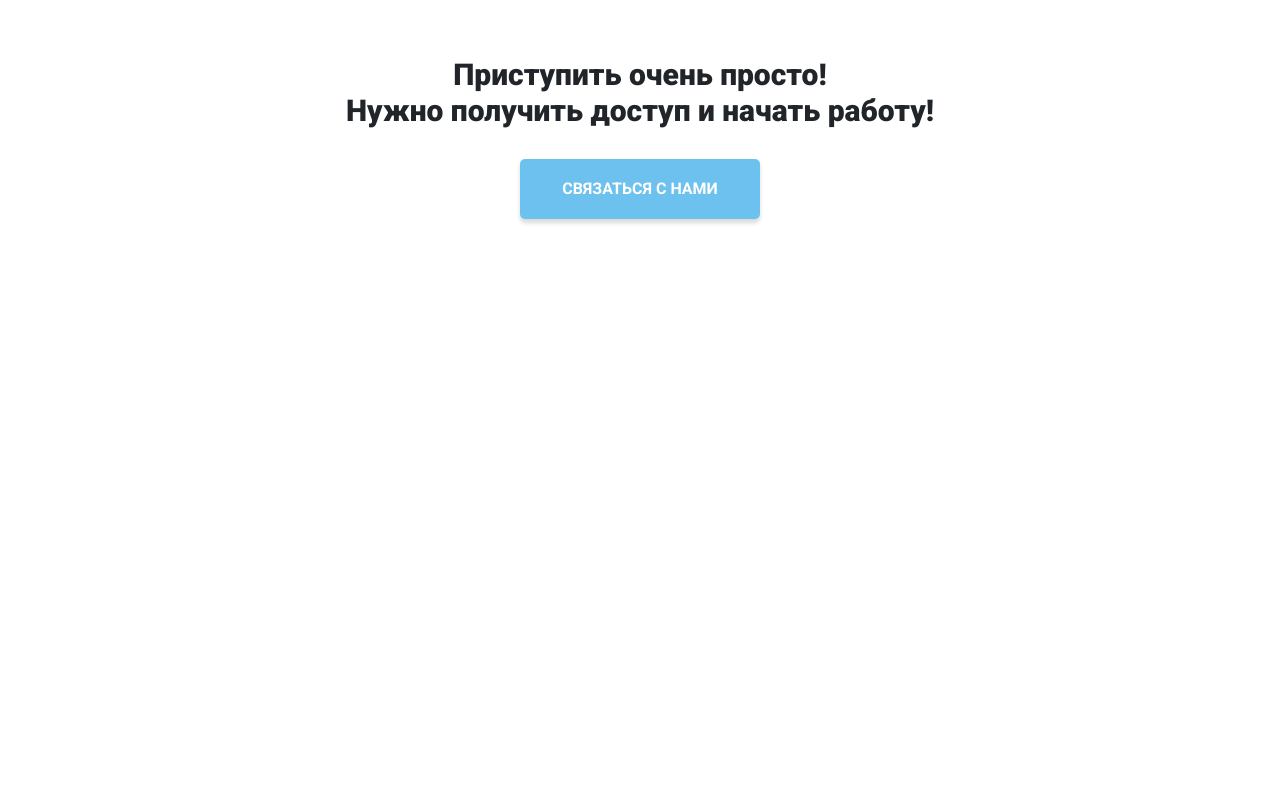
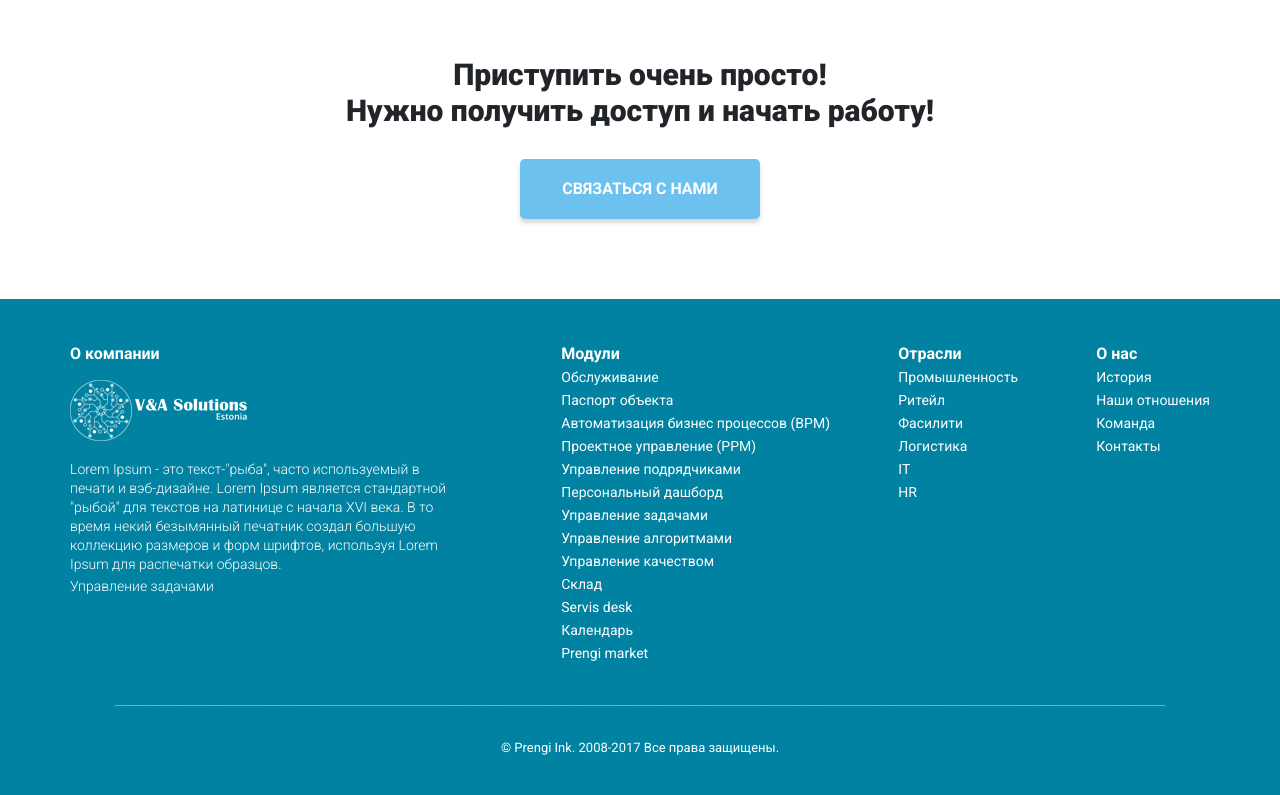
Before and after one commit to Shushu9/prengi, a plain HTML site: page index.html in a window 1280 px wide. Shown: the part 4876-5671 px from the top of the page. Before the commit the page ends 5175 px from the top, so only its background shows below. Drawn offline with nearby package versions, Linux system fonts and the light colour scheme.

Commit message:
finished footer

```diff
--- a/index.html
+++ b/index.html
@@ -246,6 +246,58 @@
                 <button class="access__btn btn">связаться с нами</button>
         </div>
     </section>
+    <footer class="footer">
+        <div class="container">
+            <div class="footer__wrapper">
+                <div class="footer__company">
+                    <h4 class="footer__title">О компании</h4>
+                    <img src="icons/logocompany.png" alt="logocompany" class="footer__logo">
+                    <p>Lorem Ipsum - это текст-"рыба", часто используемый в печати и вэб-дизайне. Lorem Ipsum является стандартной "рыбой" для текстов на латинице с начала XVI века. В то время некий безымянный печатник создал большую коллекцию размеров и форм шрифтов, используя Lorem Ipsum для распечатки образцов.</p>
+                    <p>Управление задачами</p>
+                </div>
+                <div class="footer__modules">
+                    <h4 class="footer__title">Модули</h4>
+                    <ul class="menu">
+                        <li class="menu__item"><a href="#" class="menu__link">Обслуживание</a></li>
+                        <li class="menu__item"><a href="#" class="menu__link">Паспорт объекта</a></li>
+                        <li class="menu__item"><a href="#" class="menu__link">Автоматизация бизнес процессов (BPM)</a></li>
+                        <li class="menu__item"><a href="#" class="menu__link">Проектное управление (PPM)</a></li>
+                        <li class="menu__item"><a href="#" class="menu__link">Управление подрядчиками</a></li>
+                        <li class="menu__item"><a href="#" class="menu__link">Персональный дашборд</a></li>
+                        <li class="menu__item"><a href="#" class="menu__link">Управление задачами</a></li>
+                        <li class="menu__item"><a href="#" class="menu__link">Управление алгоритмами</a></li>
+                        <li class="menu__item"><a href="#" class="menu__link">Управление качеством</a></li>
+                        <li class="menu__item"><a href="#" class="menu__link">Склад</a></li>
+                        <li class="menu__item"><a href="#" class="menu__link">Servis desk</a></li>
+                        <li class="menu__item"><a href="#" class="menu__link">Календарь</a></li>
+                        <li class="menu__item"><a href="#" class="menu__link">Prengi market</a></li>
+                    </ul>
+                </div>
+                <div class="footer__industries">
+                    <h4 class="footer__title">Отрасли</h4>
+                    <ul class="menu">
+                        <li class="menu__item"><a href="#" class="menu__link">Промышленность</a></li>
+                        <li class="menu__item"><a href="#" class="menu__link">Ритейл</a></li>
+                        <li class="menu__item"><a href="#" class="menu__link">Фасилити</a></li>
+                        <li class="menu__item"><a href="#" class="menu__link">Логистика</a></li>
+                        <li class="menu__item"><a href="#" class="menu__link">IT</a></li>
+                        <li class="menu__item"><a href="#" class="menu__link">HR</a></li>
+                    </ul>
+                </div>
+                <div class="footer__about">
+                    <h4 class="footer__title">О нас</h4>
+                    <ul class="menu">
+                        <li class="menu__item"><a href="#" class="menu__link">История</a></li>
+                        <li class="menu__item"><a href="#" class="menu__link">Наши отношения</a></li>
+                        <li class="menu__item"><a href="#" class="menu__link">Команда</a></li>
+                        <li class="menu__item"><a href="#" class="menu__link">Контакты</a></li>
+                    </ul>
+                </div>
+            </div>
+        </div>
+        <div class="footer__divider"></div>
+        <div class="footer__reserved">© Prengi Ink. 2008-2017 Все права защищены.</div>
+    </footer>
 
 
     <script src="https://code.jquery.com/jquery-1.11.0.min.js"></script>
--- /dev/null
+++ b/sass/blocks/_footer.scss
@@ -0,0 +1,71 @@
+.footer {
+    position: relative;
+    padding: 45px 0 40px 0;
+    background: url('../img/footerbg.jpg') center center/cover no-repeat;
+    // background-color: #49819e;
+    &__wrapper {
+        display: flex;
+        justify-content: space-between;
+    }
+    &__company {
+        max-width: 453px;
+    }
+    &__logo {
+        padding-top: 15px;
+        padding-bottom: 19px;
+    }
+    &__title {
+        font-size: 16px;
+        line-height: 19px;
+        font-weight: 700;
+        color: #FFFFFF;
+        margin-bottom: 2px;
+    }
+    p {
+        margin-bottom: 3px;
+        font-size: 14px;
+        line-height: 19px;
+        font-weight: 300;
+        color: #FFFFFF;
+        padding-right: 70px;
+    }
+    .menu {
+        padding: 0;
+        &__item {
+            list-style-type: none;
+            line-height: 23px;
+        }
+        &__link {
+            font-size: 14px;
+            line-height: 14px;
+            color: #ffffff;
+            text-decoration: none;
+            &:hover {
+                color: $main-color;
+                text-decoration: none;
+            }
+        }
+    }
+
+    &__modules {
+        margin-right: 30px;
+    }
+
+    &__industries {
+        margin-right: 40px;
+    }
+
+    &__divider {
+        padding-top: 25px;
+        margin: 0 9% ;
+        border-bottom: 1px solid #80a7bc;
+    }
+
+    &__reserved {
+        padding-top: 35px;
+        font-size: 13px;
+        line-height: 14px;
+        color: #ffffff;
+        text-align: center;
+    }
+}
--- a/sass/blocks/_media.scss
+++ b/sass/blocks/_media.scss
@@ -65,6 +65,18 @@
             padding-top: 8px;
             font-size: 16px;
 
+        }
+    }
+
+    .footer {
+        &__wrapper {
+            flex-wrap: wrap;
+            justify-content: space-around;
+        }
+        &__company {
+            max-width: 100%;
+            padding-left: 30px;
+            padding-bottom: 20px;
         }
     }
 
@@ -269,6 +281,25 @@
             line-height: 33px;
         }
     }
+
+    .footer {
+        &__wrapper{
+            justify-content: space-between;
+        }
+        &__company{
+            padding-left: 0;
+            p {
+                padding-right: 0;
+            }
+        }
+        &__modules{
+            margin-right: 0;
+            // width: 100%;
+        }
+        &__industries {
+            margin-right: 0;
+        }
+    }
 }
 
 @media (max-width: 575px) {
@@ -386,4 +417,11 @@
             line-height: 26px;
         }
     }
+
+    .footer {
+
+        &__modules{
+            width: 100%;
+        }
+    }
 }
--- a/sass/style.scss
+++ b/sass/style.scss
@@ -36,16 +36,6 @@
 @import 'blocks/advantages';
 @import 'blocks/storage';
 @import 'blocks/access';
-
-// @import 'blocks/advantages';
-// @import 'blocks/consultation';
-// @import 'blocks/titles';
-// @import 'blocks/forms';
-// @import 'blocks/carousel';
-// @import 'blocks/catalog';
-// @import 'blocks/feed';
-// @import 'blocks/footer';
-// @import 'blocks/modal';
-// @import 'blocks/pageup';
+@import 'blocks/footer';
 
 @import 'blocks/media';
```
Also changed, not shown: css/style.min.css, img/footerbg.jpg (added), 1 other file.
